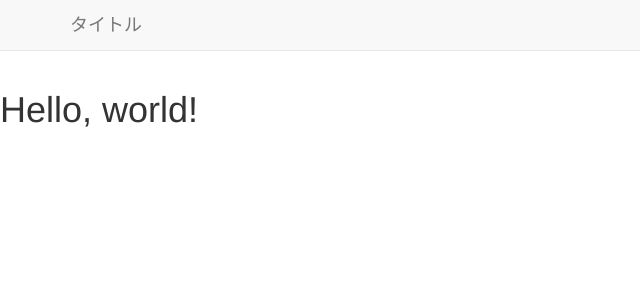
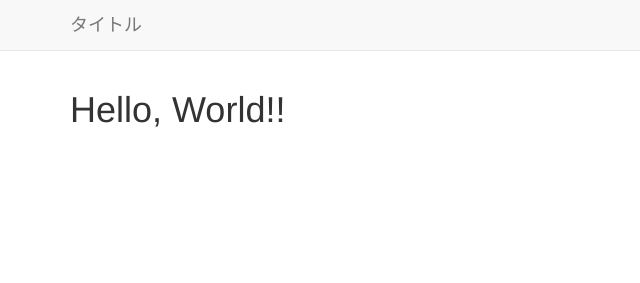
Before and after one commit to takaocs/homepage_from_github, a plain HTML site: page index.html in a window 1280 px wide. Shown: the whole page, without its empty margins (0-640 px from the left). Drawn offline with nearby package versions, Linux system fonts and the light colour scheme.

Commit message:
コンテンツを作成しました

```diff
--- a/index.html
+++ b/index.html
@@ -20,7 +20,12 @@
                 </div><!-- //.navbar-header -->
             </div><!-- //.container -->
         </nav>
-        <h1>Hello, world!</h1>
+        <div id="wrap">
+            <div class="container">
+                <h1>Hello, World!!</h1>
+            </div><!-- //.container -->
+            <div id="push"><!-- フッターの設定 --></div>
+        </div><!-- //#wrap -->
 
         <script src="https://ajax.googleapis.com/ajax/libs/jquery/1.11.2/jquery.min.js"></script>
         <script src="bootstrap/js/bootstrap.min.js"></script>
--- a/style.css
+++ b/style.css
@@ -20,3 +20,14 @@ html, body {
 body {
 	padding-top: 5em;
 }
+
+#wrap {
+	min-height: 100%;
+	height: auto !important;
+	height: 100%;
+	margin: 0 auto -5em;
+}
+
+#push {
+	height: 10em;
+}
```
